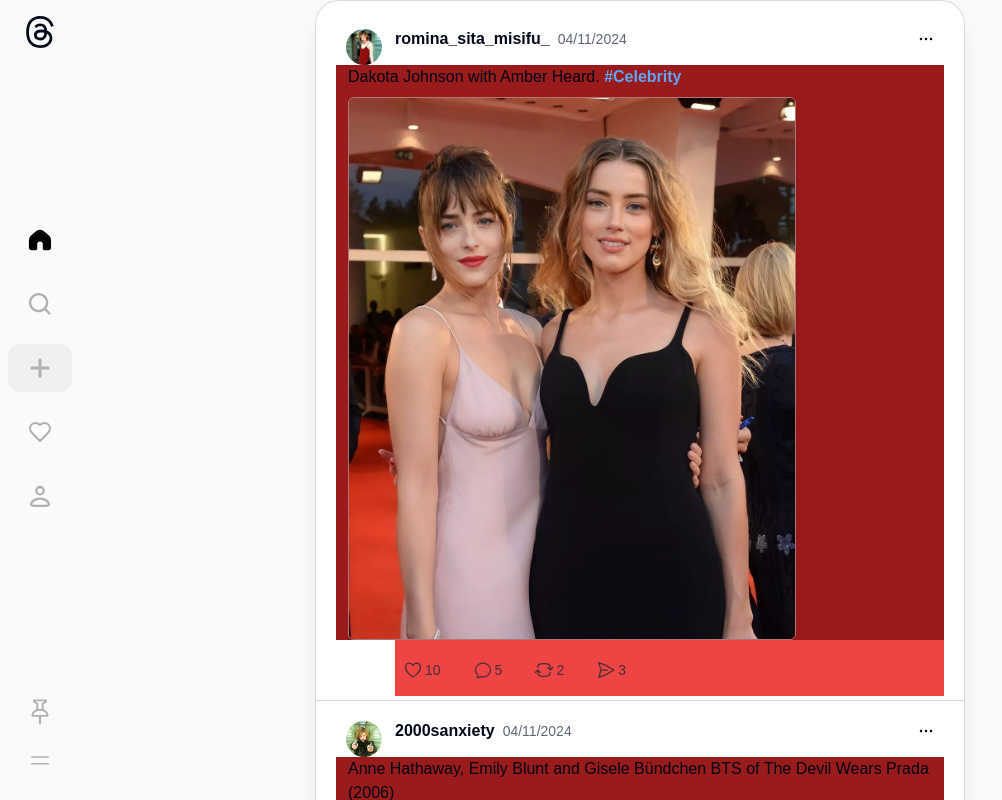
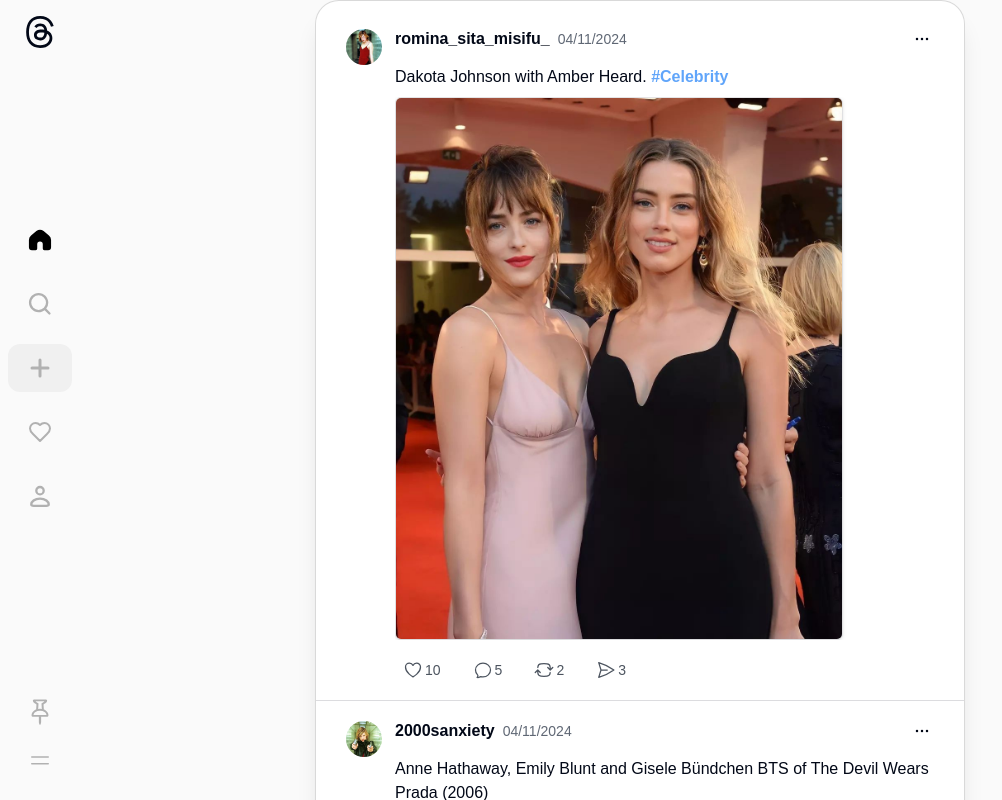
Before and after one commit to Lostovayne/Threads-Frontend, a Next.js app: page / in a window 1280 px wide. Shown: the top 800 px of the page, without its empty margins (0-1002 px from the left). Built offline with nearby package versions, Linux system fonts and the light colour scheme.

Commit message:
feat: modificar propiedad contentType en Post para mnejar estilos segunn sea post, post-page, post-comment

```diff
--- a/app/(features)/(posts)/posts/[id]/page.tsx
+++ b/app/(features)/(posts)/posts/[id]/page.tsx
@@ -24,7 +24,7 @@ export default async function PostPage({ params }: PostPageProps) {
 
   return (
     <div>
-      <Post post={post.post} contentType="comment" />
+      <Post post={post.post} contentType="post-page" />
       <AuthRegistrationModal />
       <PostComments comments={post.comments} />
     </div>
--- a/components/features/posts/components/post-comment.tsx
+++ b/components/features/posts/components/post-comment.tsx
@@ -20,6 +20,6 @@ export const PostComment: FC<PostViewComment> = (comment) => {
     //     </CardContent>
     //   </Card>
     // </div>
-    <Post post={post} contentType="comment" />
+    <Post post={post} contentType="post-comment" />
   );
 };
--- /dev/null
+++ b/components/features/posts/components/post-detail-content.tsx
@@ -0,0 +1,16 @@
+import React, { FC } from "react";
+import { PostDetailDescription } from "./post-detail-description";
+import { PostDetailMedia } from "./post-detail-media";
+
+interface PostDetailContentProps {
+    description: string;
+    media: string[];
+}
+export const PostDetailContent:FC<PostDetailContentProps> = ({description, media}) => {
+  return (
+    <div className="col-span-2 col-start-1">
+      <PostDetailDescription description={description} />
+      <PostDetailMedia media={media} />
+    </div>
+  );
+};
--- a/components/features/posts/post-detail.tsx
+++ b/components/features/posts/post-detail.tsx
@@ -28,10 +28,7 @@ export const PostDetail: FC<PostView> = (post) => {
           </Button>
         </div>
       </div>
-        <div className="col-start-1 col-span-2 px-3  bg-red-800">
-            <PostDetailDescription description={description} />
-            <PostDetailMedia media={media} />
-        </div>
+
     </>
   );
 };
--- a/components/features/posts/post.tsx
+++ b/components/features/posts/post.tsx
@@ -3,12 +3,13 @@ import type { PostView } from "@/interfaces/post/post-view.interface";
 import { cn } from "@/lib/utils";
 import { FC } from "react";
 
+import { PostDetailContent } from "./components/post-detail-content";
 import { PostDetail } from "./post-detail";
 import { PostReactions } from "./post-reactions";
 
 interface PostProps {
   post: PostView;
-  contentType?: "post" | "comment";
+  contentType?: "post" | "post-page" | "post-comment";
 }
 export const Post: FC<PostProps> = ({ post, contentType = "post" }) => {
   const { reactions } = post;
@@ -18,14 +19,25 @@ export const Post: FC<PostProps> = ({ post, contentType = "post" }) => {
         <CardContent
           className={cn("grid p-0", {
             "grid-cols-[55px_1fr] gap-x-1": contentType === "post",
-            "grid-cols-[55px_1fr] gap-y-1": contentType === "comment",
+            "grid-cols-[55px_1fr] gap-y-1": contentType === "post-page" || contentType === "post-comment",
           })}
         >
           <PostDetail {...post} />
           <div
-            className={cn("bg-red-500", {
-              "col-start-2": contentType === "post",
-              "col-start-1": contentType === "comment",
+            className={cn(" col-span-2", {
+              "col-start-2": contentType === "post" || contentType === "post-comment",
+              "col-start-1 px-2": contentType === "post-page",
+            })}
+          >
+            <PostDetailContent
+              description={post.description}
+              media={post.media}
+            />
+          </div>
+          <div
+            className={cn("", {
+              "col-start-2": contentType === "post" || contentType === "post-comment",
+              "col-start-2 pl-2": contentType === "post-page",
             })}
           >
             <PostReactions {...reactions} />
```
